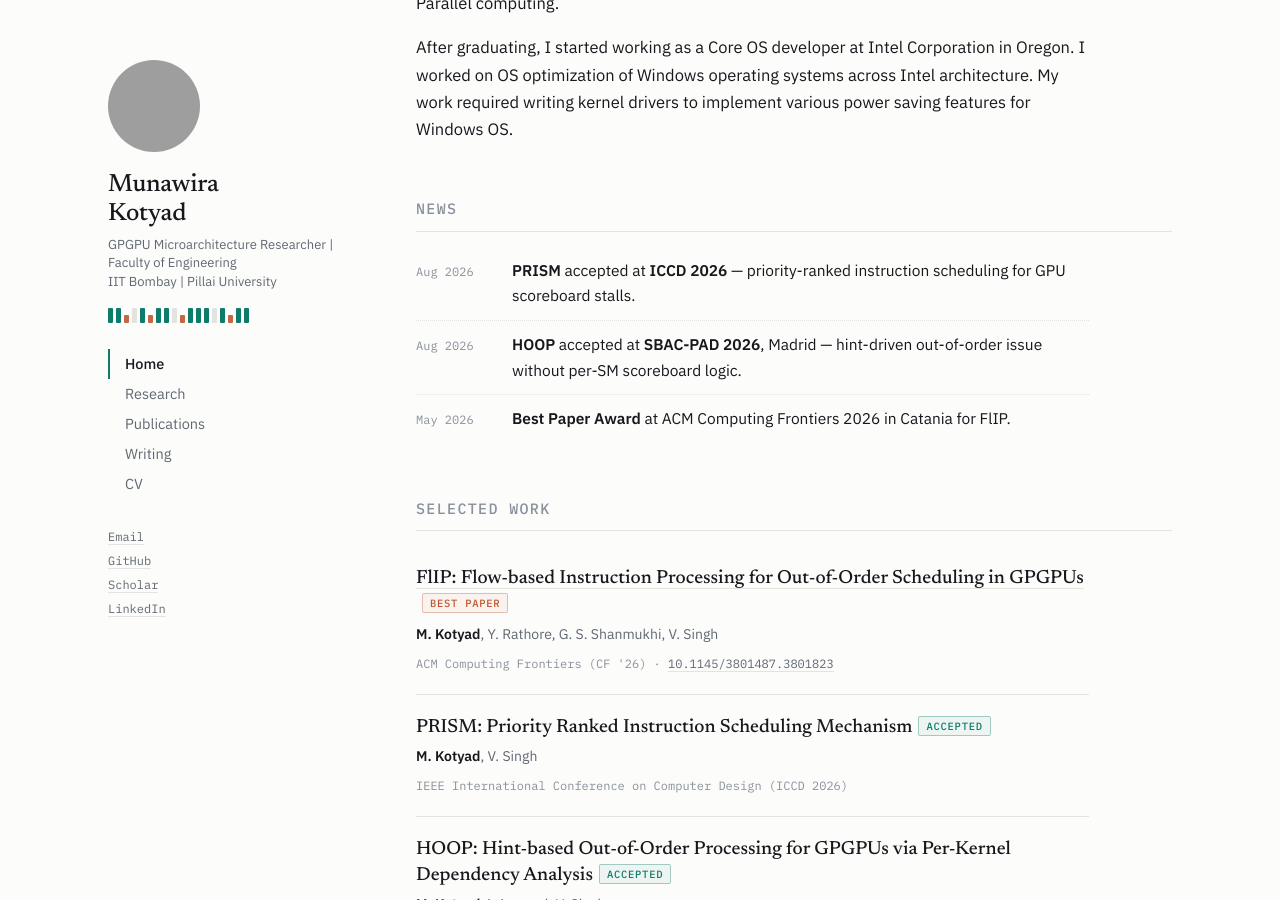
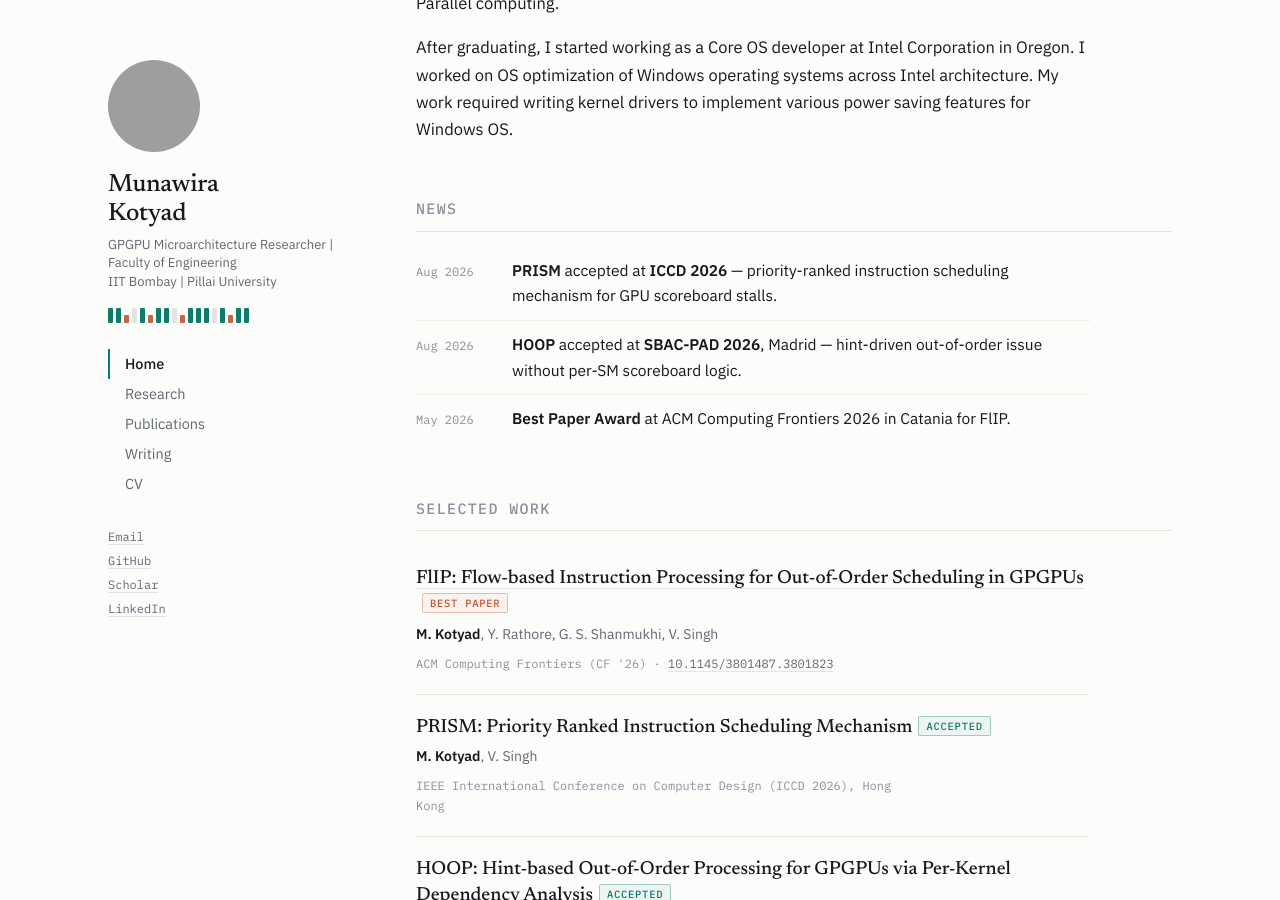
Before and after one commit to munawira/munawira.github.io, a Jekyll site: the page built from index.md, in a window 1280 px wide and 900 px high, scrolled down 554 px. Built offline with Jekyll 4.4.1, drawn with Linux system fonts in a browser that asks for light colours; grey boxes are pictures that could not be loaded.

Commit message:
Update index.md

```diff
--- a/index.md
+++ b/index.md
@@ -21,7 +21,7 @@ After graduating, I started working as a Core OS developer at Intel Corporation
 ## News
 
 <ul class="news">
-  <li><time>Aug 2026</time><span><strong>PRISM</strong> accepted at <strong>ICCD 2026</strong> — priority-ranked instruction scheduling for GPU scoreboard stalls.</span></li>
+  <li><time>Aug 2026</time><span><strong>PRISM</strong> accepted at <strong>ICCD 2026</strong> — priority-ranked instruction scheduling mechanism for GPU scoreboard stalls.</span></li>
   <li><time>Aug 2026</time><span><strong>HOOP</strong> accepted at <strong>SBAC-PAD 2026</strong>, Madrid — hint-driven out-of-order issue without per-SM scoreboard logic.</span></li>
   <li><time>May 2026</time><span><strong>Best Paper Award</strong> at ACM Computing Frontiers 2026 in Catania for FlIP.</span></li>
 </ul>
@@ -37,7 +37,7 @@ After graduating, I started working as a Core OS developer at Intel Corporation
 <div class="pub">
   <p class="pub-title">PRISM: Priority Ranked Instruction Scheduling Mechanism<span class="tag accepted">Accepted</span></p>
   <p class="pub-authors"><span class="me">M. Kotyad</span>, V. Singh</p>
-  <p class="pub-meta">IEEE International Conference on Computer Design (ICCD 2026)</p>
+  <p class="pub-meta">IEEE International Conference on Computer Design (ICCD 2026), Hong Kong</p>
 </div>
 
 <div class="pub">
```
